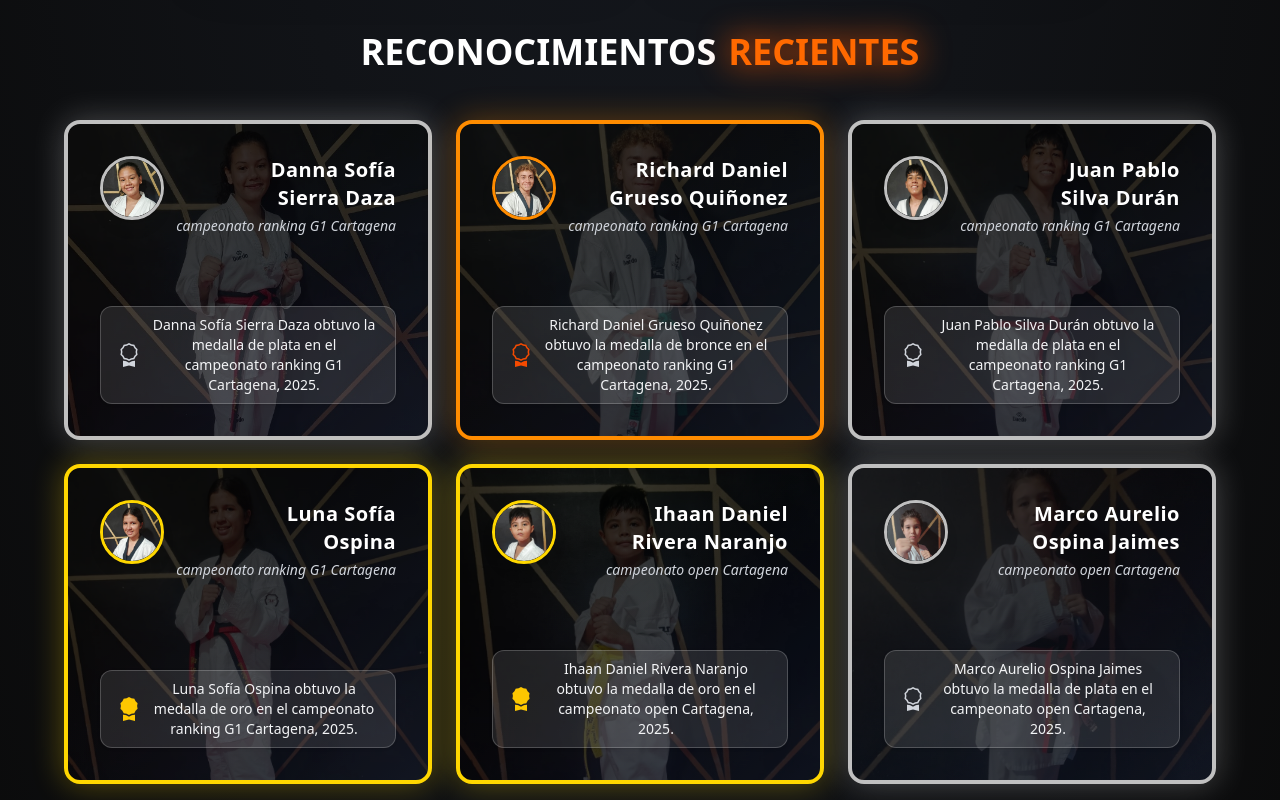
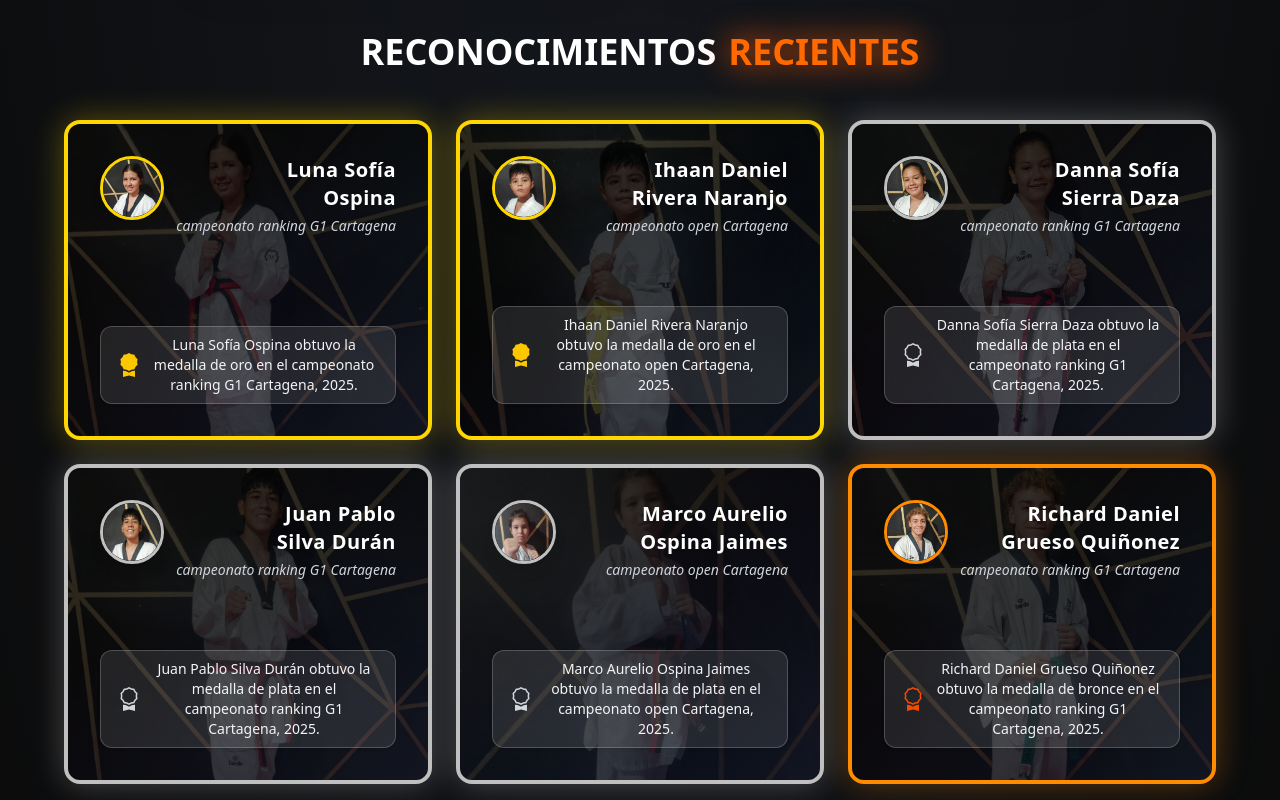
Before and after one commit to Baekho-la-cumbre/Baekho_landing, a React (Vite) app: page / in a window 1280 px wide. Shown: the part 3920-4720 px from the top of the page. Built offline with nearby package versions, Linux system fonts and the light colour scheme; a web font is replaced by a local one.

Commit message:
se ordenaron los deportistas de logros

```diff
--- a/src/sections/Logros/Logros.tsx
+++ b/src/sections/Logros/Logros.tsx
@@ -4,6 +4,7 @@ import {
   logrosData,
   atletasDestacados,
   conmemoracionData,
+  Medalla,
 } from "../../shared/assets/DataLogros";
 
 /** ScrollReveal simple (fade-in) */
@@ -106,8 +107,24 @@ const AnimatedCounter: React.FC<AnimatedCounterProps> = ({
 };
 
 
+// Función para ordenar por medallas: Oro > Plata > Bronce
+const ordenarPorMedallas = (a: { medalla: Medalla }, b: { medalla: Medalla }): number => {
+  const ordenMedallas: Record<Medalla, number> = {
+    "Oro": 1,
+    "Plata": 2,
+    "Bronce": 3
+  };
+
+  return ordenMedallas[a.medalla] - ordenMedallas[b.medalla];
+};
+
 const Logros: React.FC = () => {
   const [showConmemoracion, setShowConmemoracion] = React.useState(false);
+
+  // Ordenar los datos por medallas
+  const logrosOrdenados = [...logrosData].sort(ordenarPorMedallas);
+  const atletasOrdenados = [...atletasDestacados].sort(ordenarPorMedallas);
+  const conmemoracionOrdenada = [...conmemoracionData].sort(ordenarPorMedallas);
 
   return (
   <section
@@ -178,7 +195,7 @@ const Logros: React.FC = () => {
         </ScrollReveal>
 
         <div className="grid md:grid-cols-2 gap-12 max-w-4xl mx-auto items-stretch">
-          {(showConmemoracion ? conmemoracionData : atletasDestacados).map((atleta, index) => {
+          {(showConmemoracion ? conmemoracionOrdenada : atletasOrdenados).map((atleta, index) => {
             const [isFlipped, setIsFlipped] = React.useState(false);
 
             return (
@@ -288,7 +305,7 @@ const Logros: React.FC = () => {
         </ScrollReveal>
 
         <div className="grid md:grid-cols-2 lg:grid-cols-3 gap-6 items-stretch">
-          {logrosData.map((logro, index) => {
+          {logrosOrdenados.map((logro, index) => {
             const [isFlipped, setIsFlipped] = React.useState(false);
 
             const borderColor =
```
